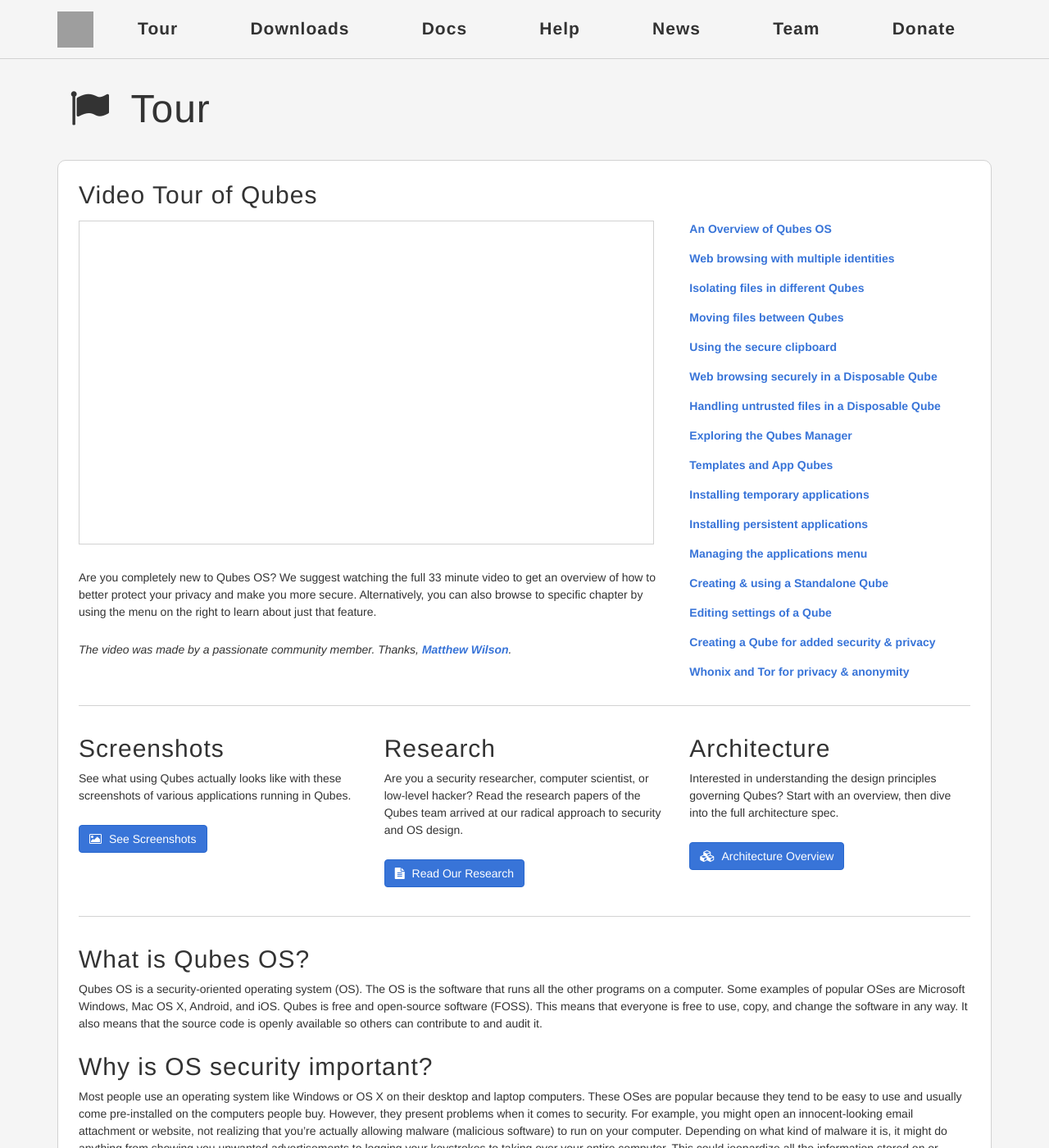
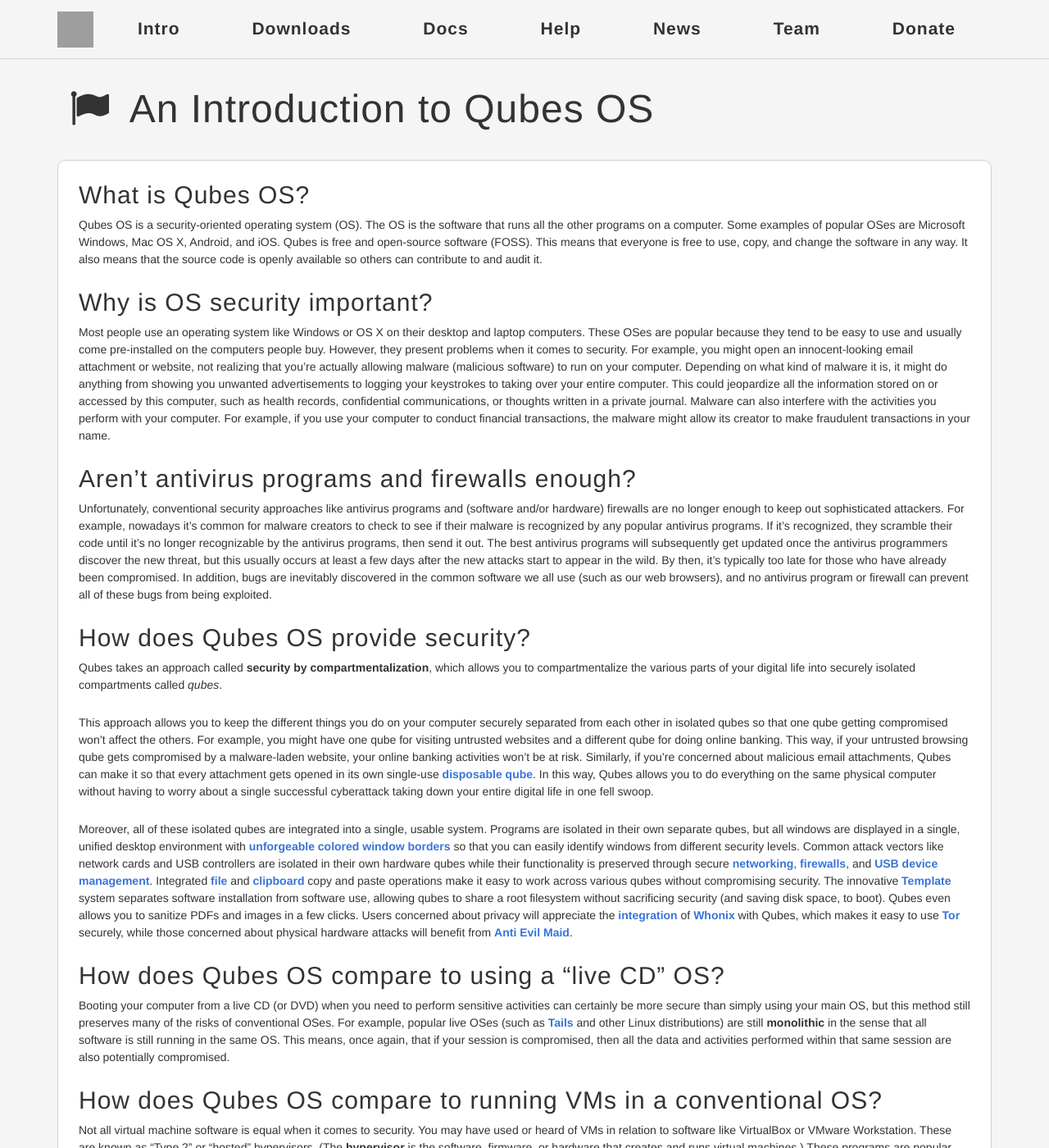
Before and after one commit to QubesOS/qubesos.github.io, a Jekyll site: the page built from pages/intro.md, in a window 1280 px wide and 1400 px high. Shown: the whole window at 82% size. Built offline with Jekyll 4.4.1, drawn with Linux system fonts in a browser that asks for light colours; some web fonts are replaced; some of the changed text lies outside the part shown; grey boxes are pictures that could not be loaded.

Commit message:
Redesign Tour/Intro experience
QubesOS/qubes-issues#1833
QubesOS/qubes-issues#1841

```diff
--- a/_data/architecture.yml
+++ b/_data/architecture.yml
@@ -1,16 +1,17 @@
-- title: Tour
-  url: /tour/
+- title: Intro
+  url: /intro/
   icon: fa-flag
   sub-pages:
   - title: What is Qubes OS?
-    url: /tour/#what-is-qubes-os
-  - title: Video Tour
-    url: /tour/
-  - title: Getting Started
-    url: /getting-started/
+    url: /intro/
+  - title: Video Tours
+    url: /video-tours/
+    icon: fa-play-circle
   - title: Screenshots
     url: /screenshots/
     icon: fa-picture-o
+  - title: Getting Started
+    url: /getting-started/
   - title: Research
     icon: fa-file-text
     url: /research/
@@ -32,7 +33,7 @@
     url: /doc/supported-versions/
   - title: Version Scheme
     url: /doc/version-scheme/
-  - title: The Qubes OS License
+  - title: Qubes OS License
     url: /doc/license/
 
 - title: Docs
--- a/pages/home.html
+++ b/pages/home.html
@@ -34,10 +34,10 @@ redirect_from:
     <div class="clearfix"></div>
     <div class="row more-top">
       <div class="col-lg-4 col-lg-offset-2 col-md-4 col-md-offset-2">
-        <a class="black-link" href="/tour/#what-is-qubes-os">What is Qubes OS?</a>
+        <a class="black-link" href="/intro/">What is Qubes OS?</a>
       </div>
       <div class="col-lg-4 col-md-4">
-        <a class="black-link" href="/tour/">Watch a Video Tour</a>
+        <a class="black-link" href="/video-tours/"><i class="fa fa-play-circle"></i> Watch a Video Tour</a>
       </div>
     </div>
     <div class="clearfix"></div>
--- a/pages/tour.md
+++ b/pages/intro.md
@@ -1,66 +1,14 @@
 ---
 layout: default
-title: Tour
-permalink: /tour/
+title: An Introduction to Qubes OS
+permalink: /intro/
+redirect_from:
+- /tour/
+- /en/tour/
+- /tour/#what-is-qubes-os
+- /about/
+- /en/about/
 ---
-
-<div id="tour">
-  <div class="row">
-    <div class="col-lg-8 col-md-12 col-xs-12">
-      <h2 class="add-bottom">Video Tour of Qubes</h2>
-      <div id="player"></div>
-      <p>Are you completely new to Qubes OS? We suggest watching the full 33 minute video to get an overview of how to better protect your privacy and make you more secure. Alternatively, you can also browse to specific chapter by using the menu on the right to learn about just that feature.</p>
-      <p class="remove-bottom"><em>The video was made by a passionate community member. Thanks, <a href="http://mattwilson.org">Matthew Wilson</a>.</em></p>
-    </div>
-    <div class="col-lg-4 col-md-12 col-xs-12">
-      <h2 class="add-bottom">&nbsp;</h2>
-      <ul id="player-menu" class="list-unstyled remove-bottom">
-        <li><a href="00:00" class="player-seek">An Overview of Qubes OS</a></li>
-        <li><a href="01:47" class="player-seek">Web browsing with multiple identities</a></li>
-        <li><a href="05:26" class="player-seek">Isolating files in different Qubes</a></li>
-        <li><a href="07:28" class="player-seek">Moving files between Qubes</a></li>
-        <li><a href="09:21" class="player-seek">Using the secure clipboard</a></li>
-        <li><a href="11:13" class="player-seek">Web browsing securely in a Disposable Qube</a></li>
-        <li><a href="13:51" class="player-seek">Handling untrusted files in a Disposable Qube</a></li>
-        <li><a href="16:50" class="player-seek">Exploring the Qubes Manager</a></li>
-        <li><a href="18:54" class="player-seek">Templates and App Qubes</a></li>
-        <li><a href="20:04" class="player-seek">Installing temporary applications</a></li>
-        <li><a href="21:57" class="player-seek">Installing persistent applications</a></li>
-        <li><a href="24:20" class="player-seek">Managing the applications menu</a></li>
-        <li><a href="25:09" class="player-seek">Creating & using a Standalone Qube</a></li>
-        <li><a href="26:38" class="player-seek">Editing settings of a Qube</a></li>
-        <li><a href="28:40" class="player-seek">Creating a Qube for added security & privacy</a></li>
-        <li><a href="29:42" class="player-seek">Whonix and Tor for privacy & anonymity</a></li>
-      </ul>
-    </div>
-  </div>
-  <hr class="add-top more-bottom">
-  <div class="row">
-    <div class="col-lg-4 col-md-4 col-xs-12">
-      <h2>Screenshots</h2>
-      <p>See what using Qubes actually looks like with these screenshots of various applications running in Qubes.</p>
-      <a href="/screenshots/" class="btn btn-primary">
-        <i class="fa fa-picture-o"></i> See Screenshots
-      </a>
-    </div>
-    <div class="col-lg-4 col-md-4 col-xs-12">
-      <h2>Research</h2>
-      <p>Are you a security researcher, computer scientist, or low-level hacker? Read the research papers of the Qubes team arrived at our radical approach to security and OS design.</p>
-      <a href="/research/" class="btn btn-primary">
-        <i class="fa fa-file-text"></i> Read Our Research
-      </a>
-    </div>
-    <div class="col-lg-4 col-md-4 col-xs-12">
-      <h2>Architecture</h2>
-      <p>Interested in understanding the design principles governing Qubes? Start with an overview, then dive into the full architecture spec.</p>
-      <a href="/doc/architecture/" class="btn btn-primary">
-        <i class="fa fa-cubes"></i> Architecture Overview
-      </a>
-    </div>
-  </div>
-</div>
-<hr class="more-top more-bottom">
-
 
 What is Qubes OS?
 -----------------
@@ -71,7 +19,6 @@ OSes are Microsoft Windows, Mac OS X, Android, and iOS. Qubes is free and
 open-source software (FOSS). This means that everyone is free to use, copy,
 and change the software in any way. It also means that the source code is
 openly available so others can contribute to and audit it.
-
 
 Why is OS security important?
 -----------------------------
@@ -90,7 +37,6 @@ communications, or thoughts written in a private journal. Malware can also
 interfere with the activities you perform with your computer. For example,
 if you use your computer to conduct financial transactions, the malware
 might allow its creator to make fraudulent transactions in your name.
-
 
 Aren't antivirus programs and firewalls enough?
 -----------------------------------------------
@@ -226,6 +172,31 @@ pros and cons of this approach relative to Qubes:
 (For more on this topic, please see the paper
 [Software compartmentalization vs. physical separation][paper-compart].)
 
+<hr class="add-top more-bottom">
+  <div class="row">
+    <div class="col-lg-4 col-md-4 col-xs-12">
+      <h2>Video Tours</h2>
+      <p>Want to see Qubes OS in action? Sit back and watch a guided tour!</p><br>
+      <a href="/video-tours/" class="btn btn-primary">
+        <i class="fa fa-play-circle"></i> Video Tours
+      </a>
+    </div>
+    <div class="col-lg-4 col-md-4 col-xs-12">
+      <h2>Screenshots</h2>
+      <p>See what using Qubes actually looks like with these screenshots of various applications running in Qubes.</p>
+      <a href="/screenshots/" class="btn btn-primary">
+        <i class="fa fa-picture-o"></i> Screenshots
+      </a>
+    </div>
+    <div class="col-lg-4 col-md-4 col-xs-12">
+      <h2>Getting Started</h2>
+      <p>Ready to get started with Qubes? Here's what you need to know after installing.</p><br>
+      <a href="/getting-started/" class="btn btn-primary">
+        <i class="fa fa-cubes"></i> Getting Started
+      </a>
+    </div>
+  </div>
+<hr class="more-top more-bottom">
 
 More information
 ----------------
@@ -238,7 +209,6 @@ technical details have been omitted here for the sake of presentation.
  * If you're a developer, there's dedicated [documentation][system-doc]
    and an [FAQ][devel-faq] just for you.
  * Ready to give Qubes a try? Head on over to the [downloads] page.
- * Once you've installed Qubes, here's a guide on [getting started].
 
 
 [disposable qube]: /doc/dispvm/
--- /dev/null
+++ b/pages/video-tours.html
@@ -0,0 +1,61 @@
+---
+layout: default
+title: Video Tours of Qubes OS
+permalink: /video-tours/
+---
+
+<div id="tour">
+  <div class="row">
+    <div class="col-lg-8 col-md-12 col-xs-12">
+      <h2 class="add-bottom">A Video Tour of Qubes 3.1 by Matthew Wilson</h2>
+      <div id="player"></div>
+      <p>This video by <a href="http://mattwilson.org">Matthew Wilson</a> provides an overview of Qubes 3.1. You can use the menu links to browse to specific chapters.</p>
+    </div>
+    <div class="col-lg-4 col-md-12 col-xs-12">
+      <h2 class="add-bottom">&nbsp;</h2>
+      <ul id="player-menu" class="list-unstyled remove-bottom">
+        <li><a href="00:00" class="player-seek">An Overview of Qubes OS</a></li>
+        <li><a href="01:47" class="player-seek">Web browsing with multiple identities</a></li>
+        <li><a href="05:26" class="player-seek">Isolating files in different Qubes</a></li>
+        <li><a href="07:28" class="player-seek">Moving files between Qubes</a></li>
+        <li><a href="09:21" class="player-seek">Using the secure clipboard</a></li>
+        <li><a href="11:13" class="player-seek">Web browsing securely in a Disposable Qube</a></li>
+        <li><a href="13:51" class="player-seek">Handling untrusted files in a Disposable Qube</a></li>
+        <li><a href="16:50" class="player-seek">Exploring the Qubes Manager</a></li>
+        <li><a href="18:54" class="player-seek">Templates and App Qubes</a></li>
+        <li><a href="20:04" class="player-seek">Installing temporary applications</a></li>
+        <li><a href="21:57" class="player-seek">Installing persistent applications</a></li>
+        <li><a href="24:20" class="player-seek">Managing the applications menu</a></li>
+        <li><a href="25:09" class="player-seek">Creating & using a Standalone Qube</a></li>
+        <li><a href="26:38" class="player-seek">Editing settings of a Qube</a></li>
+        <li><a href="28:40" class="player-seek">Creating a Qube for added security & privacy</a></li>
+        <li><a href="29:42" class="player-seek">Whonix and Tor for privacy & anonymity</a></li>
+      </ul>
+    </div>
+  </div>
+<hr class="add-top more-bottom">
+  <div class="row">
+    <div class="col-lg-4 col-md-4 col-xs-12">
+      <h2>Introduction</h2>
+      <p>Learn the basics in this introduction to Qubes OS.</p><br>
+      <a href="/research/" class="btn btn-primary">
+        <i class="fa fa-flag"></i> What is Qubes OS?
+      </a>
+    </div>
+    <div class="col-lg-4 col-md-4 col-xs-12">
+      <h2>Screenshots</h2>
+      <p>See what using Qubes actually looks like with these screenshots of various applications running in Qubes.</p>
+      <a href="/screenshots/" class="btn btn-primary">
+        <i class="fa fa-picture-o"></i> See Screenshots
+      </a>
+    </div>
+    <div class="col-lg-4 col-md-4 col-xs-12">
+      <h2>Getting Started</h2>
+      <p>Ready to get started with Qubes? Here's what you need to know after installing.</p>
+      <a href="/getting-started/" class="btn btn-primary">
+        <i class="fa fa-cubes"></i> Getting Started
+      </a>
+    </div>
+  </div>
+</div>
+<hr class="more-top">
```
